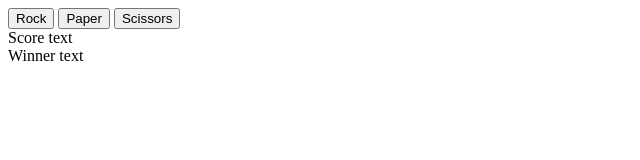
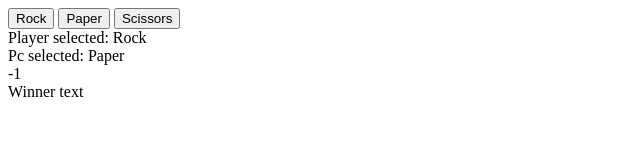
Before and after one commit to kgdepot/rock-paper-scissors, a plain HTML site: page index.html in a window 1280 px wide. Both pictures are taken after a click on the button "Rock". Shown: the whole page, without its empty margins (0-640 px from the left). Drawn offline with Linux system fonts and the light colour scheme.

Commit message:
display results though dom methods

```diff
--- a/index.html
+++ b/index.html
@@ -11,7 +11,8 @@
         <button class="rock">Rock</button>
         <button class="paper">Paper</button>
         <button class="scissors">Scissors</button>
-        <div class="score">Score text</div>
+        <div class="displayChoices"></div>
+        <div class="score"></div>
         <div class="winner">Winner text</div>
     </body>
 </html>
--- a/rock-paper-scissors.js
+++ b/rock-paper-scissors.js
@@ -35,7 +35,7 @@ function game() {
 
     for (i=1; i<=5; i++) {
         computerSelection = computerPlay();
-        playerSelection = prompt("Choose: Rock, Paper, Scissors", "Rock");
+        let playerSelection = btn.classList.toString();
         playerSelection = firstOnlyCapital(playerSelection);
 
         console.log("player selected", playerSelection);
@@ -48,16 +48,55 @@ function game() {
     if (result === 0) return `Tie.`;
     return (result > 0) ? `You win!!!` : 'You lose.. Try again.';
 }
+function getResult(result) {
+    if (result === 0) return `Tie.`;
+    return (result > 0) ? `You win!!!` : 'You lose.. Try again.';
+}
+
 
 const btns = document.querySelectorAll('button');
 btns.forEach((btn) => {
     btn.addEventListener('click', () => {
+        let result = 0;
         let playerSelection = btn.classList.toString();
         playerSelection = firstOnlyCapital(playerSelection);
+        computerSelection = computerPlay();
 
-        console.log("player selected", playerSelection);
+
+        // let h1 = document.createElement("h1");
+        // //setting this css style solving problem with new line in textContent
+        // h1.setAttribute('style', 'white-space: pre;');
+        // //add \r\n in text everywhere You want for line-break (new line)
+        // h1.textContent = "This is a very long string and I would like to insert a carriage return \r\n...";
+        // h1.textContent += "moreover, I would like to insert another carriage return \r\n...";
+        // h1.textContent += "so this text will display in a new line";
+
+        // document.body.appendChild(h1);
+
+
+        const displayChoices = document.querySelector('.displayChoices');
+        displayChoices.setAttribute('style', 'white-space: pre;')
+        displayChoices.textContent = "Player selected: " + playerSelection + "\r\n"
+                                + "Pc selected: " + computerSelection
+
+
+
+
+        // console.log("player selected", playerSelection);
+        // console.log("pc selected", computerSelection);
+
+        result += playRound(playerSelection, computerSelection);
+
+        const score = document.querySelector('.score');
+        // console.log(score);
+        score.textContent = +score.textContent + result;
+
+        console.log(result);
+
+
+
+        console.log(getResult(result));
 
     })});
-console.log(btns);
 
 // alert(game());
```
